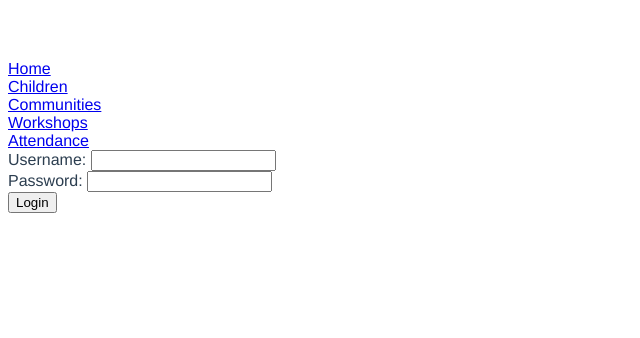
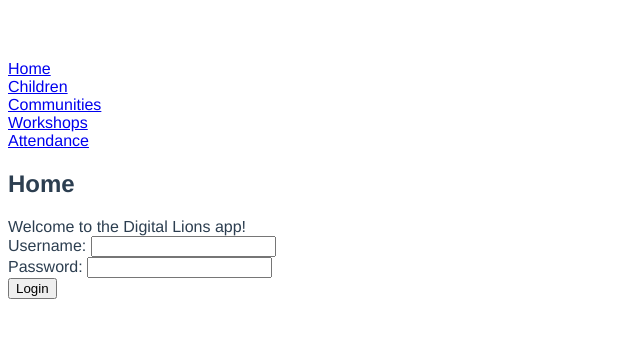
Before and after one commit to guyonmatteau/digital-lions, a Vue app in the folder frontend/: page /login in a window 1280 px wide. Shown: the top 338 px of the page, without its empty margins (0-640 px from the left). Built offline with nearby package versions, Linux system fonts and the light colour scheme.

Commit message:
Add container names

```diff
--- a/frontend/src/main.ts
+++ b/frontend/src/main.ts
@@ -2,13 +2,12 @@ import './assets/main.css'
 
 import { createApp } from 'vue'
 
+import App from './App.vue'
 import router from './router'
-import App from './App.vue'
-import store from './stores/index.ts'
+import store from './stores'
 
 const app = createApp(App)
 
-// app.use(createPinia())
 app.use(router)
 app.use(store)
 
--- a/frontend/src/views/Login.vue
+++ b/frontend/src/views/Login.vue
@@ -1,4 +1,5 @@
 <template>
+  <Home />
   <form name="login-form" @submit.prevent="login(username, password)">
     <div class="mb-3">
       <label for="username">Username: </label>
@@ -15,6 +16,7 @@
 import { ref, onMounted } from 'vue'
 import { useRouter } from 'vue-router'
 import { useStore } from 'vuex'
+import Home from './Home.vue'
 
 const username = ref('')
 const password = ref('')
```
Also changed, not shown: 2 other files (tests, documents, lock files or other folders).
